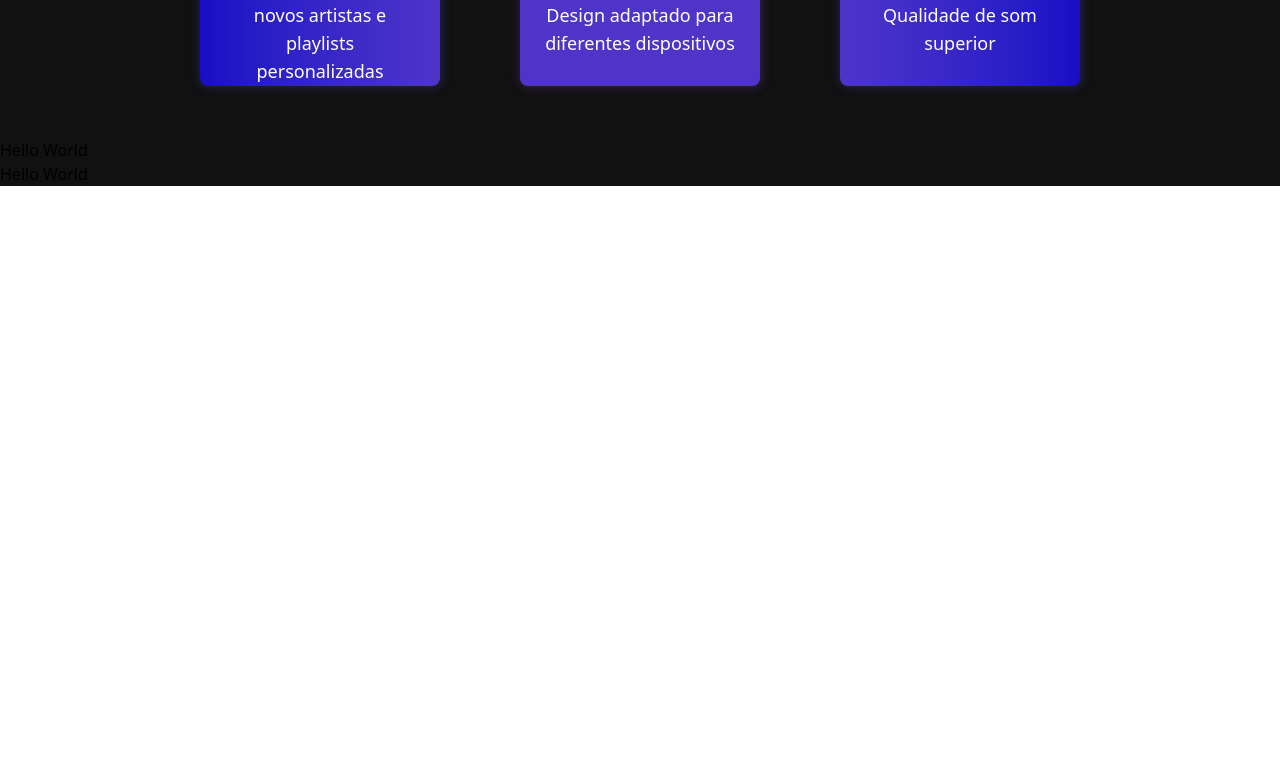
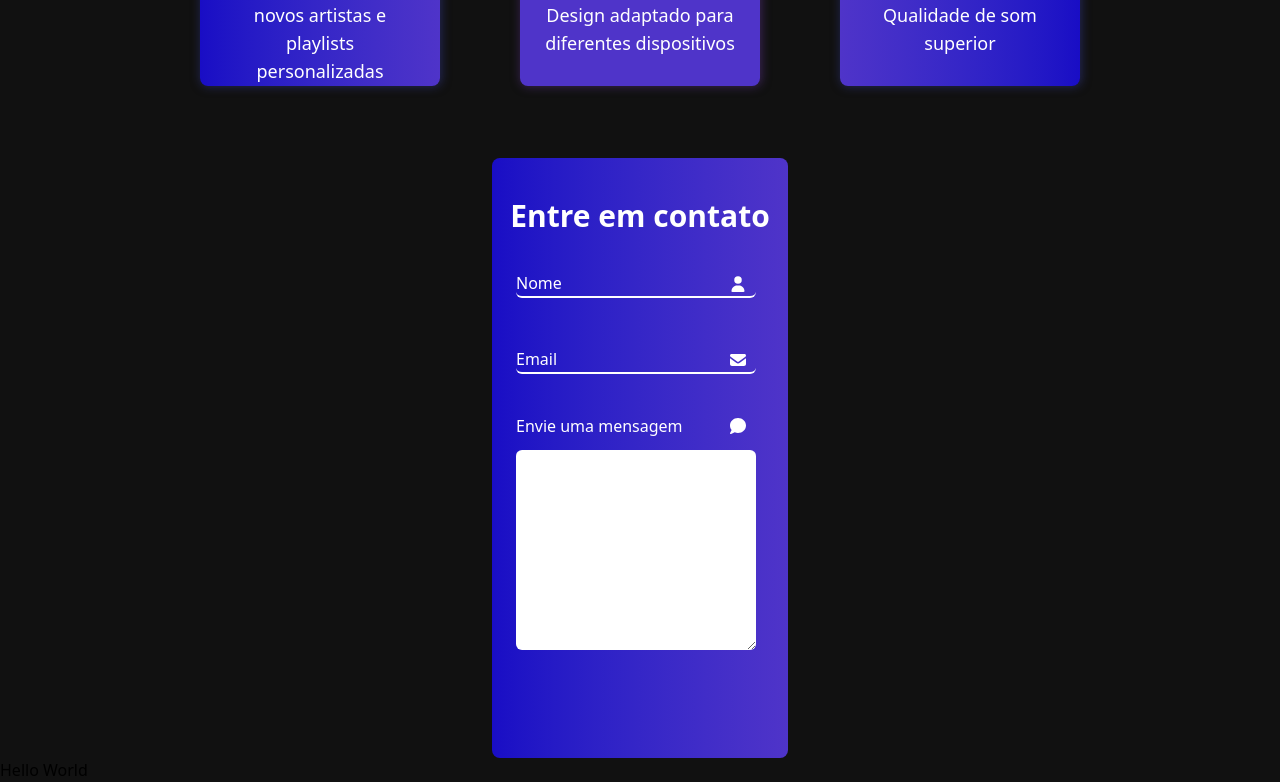
Before and after one commit to EduBassan/FrontCP, a React (Vite) app: page / in a window 1280 px wide. Shown: the part 1072-1854 px from the top of the page. Before the commit the page ends 1258 px from the top, so only its background shows below. Built offline with nearby package versions, Linux system fonts and the light colour scheme.

Commit message:
add form

```diff
--- a/src/components/Forms.jsx
+++ b/src/components/Forms.jsx
@@ -1,7 +1,43 @@
+import { FontAwesomeIcon } from "@fortawesome/react-fontawesome";
+import { faUser , faEnvelope, faComment} from "@fortawesome/free-solid-svg-icons";
+
 export default function Forms () {
     return (
-        <div className="bg-[#111111]">
-            <h1>Hello World</h1>
+        <div className="bg-[#111111] pr-5 pl-5 pt-5  w-[100%] flex justify-center items-start h-300 lg:h-auto">
+            <div className="transition-all ease-in-out duration-500 hover:scale-105 flex flex-col pt-10 items-center bg-gradient-to-b lg:bg-gradient-to-r from-[#190dc5] to-[#4f34c9]  rounded-lg h-150 w-74 text-white">
+                <div>
+                    <h1 className="font-bold text-3xl pb-1">Entre em contato</h1>
+                </div>
+                <div className="grid grid-cols-1 m-6">
+                    <form>
+                    <div>
+                        <div className="relative w-full">
+                            <input type="text" id="nome" name="nome" className="mt-2 mb-10 w-60 h-7 rounded-md placeholder:text-white placeholder:ml-2: border-b-2 border-white focus:outline-none transition-all duration-300 ease-in focus:scale-103" placeholder="Nome"/>
+                            <span className="absolute right-4 top-1/8">
+                                <FontAwesomeIcon icon={faUser} />
+                            </span>
+                        </div>
+                        <div className="relative w-full">
+                            <input type="email" id="email" name="email" className="mt-2 mb-10 w-60 h-7 rounded-md placeholder:text-white placeholder:ml-2: border-b-2 border-white focus:outline-none transition-all duration-300 ease-in focus:scale-103" placeholder="Email"/>
+                            <span className="absolute right-4 top-1/8">
+                                <FontAwesomeIcon icon={faEnvelope} />
+                            </span>
+                        </div>
+                        <div className="flex flex-col gap-3 relative w-71">
+                            <label htmlFor="mensagem" >Envie uma mensagem</label>
+                            <span className="absolute right-13">
+                                <FontAwesomeIcon icon={faComment} />
+                            </span>
+                            <textarea name="mensagem" id="mensagem" className="bg-white rounded-md w-60 h-50 text-black focus:outline-none transition-all duration-200 ease-in focus:scale-105"></textarea>
+                        </div>
+
+
+
+                    </div>
+                </form>
+            </div>
+                </div>
+
         </div>
     )
 }
```
